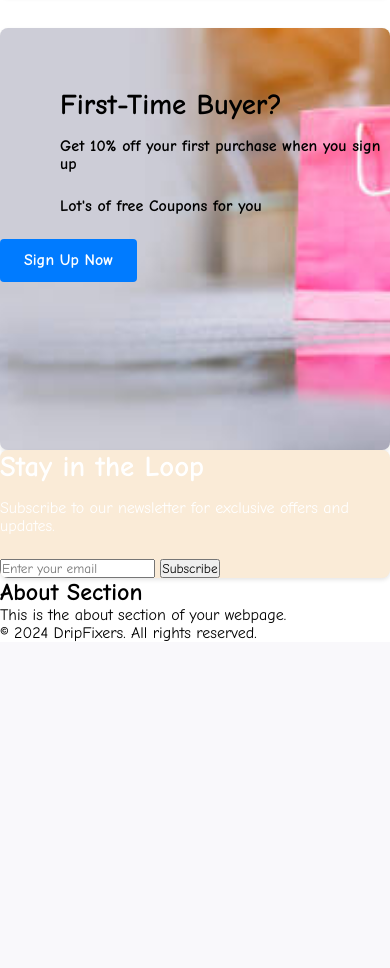
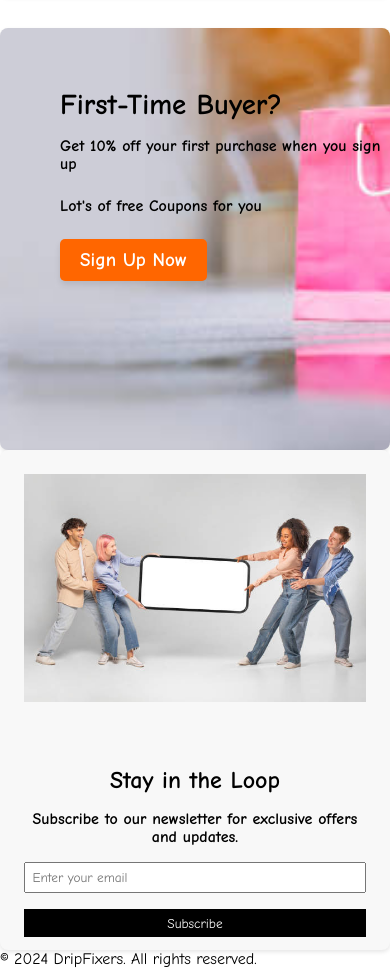
Before and after one commit to fhayvy/alx-se-foundations-portfolio-project, a Flask app: page / in a window 390 px wide. Shown: the part 2857-3825 px from the top of the page. Before the commit the page ends 3498 px from the top, so only its background shows below. Run offline with Flask 3, Linux system fonts and the light colour scheme.

Commit message:
Adjusted first time buyer button

```diff
--- a/website/static/css/index.css
+++ b/website/static/css/index.css
@@ -360,7 +360,101 @@ header {
 
 
 .newsletter {
-    background-color: antiquewhite;
+    display: flex;
+    flex-direction: row; /* Default: side-by-side layout */
+    padding: 2.5rem;
+    gap: 2.5rem;
+    align-items: center; /* Vertically center the content */
+    justify-content: space-between; /* Add space between the image and text */
+}
+
+.newsletter img {
+    width: 50%; /* Set a default width for larger screens */
+    max-width: 100%;
+    height: auto; /* Maintain aspect ratio */
+}
+
+.newsletter div {
+    flex: 1; /* Allow the text section to grow */
+    display: flex;
+    flex-direction: column;
+    justify-content: center;
+}
+
+.newsletter div h2 {
+    color: black;
+    font-weight: 900;
+    font-size: 2rem;
+}
+
+.newsletter div p {
+    color: black;
+    font-weight: 700;
+    margin-bottom: 1rem;
+}
+
+.newsletter form {
+    display: flex;
+    flex-wrap: wrap;
+}
+
+.newsletter input[type="email"] {
+    padding: 0.5rem;
+    margin-right: 1rem;
+    flex: 1;
+}
+
+.newsletter button {
+    padding: 0.5rem 1rem;
+    background-color: black;
+    color: white;
+    border: none;
+    cursor: pointer;
+}
+
+/* Responsive styles */
+@media (max-width: 768px) {
+    .newsletter {
+        flex-direction: column; /* Stack the image and text vertically */
+        text-align: center; /* Center-align text for smaller screens */
+        padding: 1.5rem;
+    }
+
+    .newsletter img {
+        width: 100%; /* Make the image take full width on small screens */
+        margin-bottom: 1.5rem; /* Add space between the image and text */
+    }
+
+    .newsletter div h2 {
+        font-size: 1.75rem; /* Slightly smaller font size for medium screens */
+    }
+
+    .newsletter input[type="email"], .newsletter button {
+        width: 100%; /* Make input and button full width */
+        margin: 0 0 1rem 0;
+    }
+
+    .newsletter form {
+        flex-direction: column; /* Stack the input and button on top of each other */
+    }
+}
+
+@media (max-width: 480px) {
+    .newsletter div h2 {
+        font-size: 1.5rem; /* Further reduce font size for small screens */
+    }
+
+    .newsletter p {
+        font-size: 1rem; /* Adjust paragraph text size */
+    }
+
+    .newsletter input[type="email"] {
+        padding: 0.4rem;
+    }
+
+    .newsletter button {
+        padding: 0.4rem 0.8rem;
+    }
 }
 
 .first-time-buyer {
@@ -384,6 +478,31 @@ header {
     font-style: normal;
 }
 
+.first-time-buyer .cta-button {
+    display: inline-block; /* Ensures the button only takes up as much space as needed */
+    background-color: #ff6600; /* Button background color */
+    margin-left: 60px;
+    color: white; /* Text color */
+    padding: 10px 20px; /* Add padding to the button */
+    font-size: 1.2rem; /* Adjust font size */
+    font-weight: bold; /* Make text bold */
+    text-align: center; /* Center the text inside the button */
+    text-decoration: none; /* Remove underline from the link */
+    border-radius: 5px; /* Round corners */
+    box-shadow: 0 4px 6px rgba(0, 0, 0, 0.1); /* Subtle shadow */
+    transition: background-color 0.3s ease, box-shadow 0.3s ease; /* Smooth transitions */
+}
+
+.first-time-buyer .cta-button:hover {
+    background-color: #e65c00; /* Darken the button on hover */
+    box-shadow: 0 6px 8px rgba(0, 0, 0, 0.15); /* Increase shadow on hover */
+}
+
+.first-time-buyer .cta-button:active {
+    background-color: #cc5200; /* Even darker color on click */
+    box-shadow: none; /* Remove shadow when clicked */
+}
+
 @media (max-width: 768px) {
     .cta-flex-container {
         flex-direction: column;
--- a/website/templates/index.html
+++ b/website/templates/index.html
@@ -99,22 +99,25 @@
         <h2>First-Time Buyer?</h2>
         <p>Get 10% off your first purchase when you sign up</p>
         <p>Lot's of free Coupons for you</p>
-        <a href="{{ url_for('users.register_user') }}" class="cta-button">Sign Up Now</a>
+        <a href="{{ url_for('users.register') }}" class="cta-button">Sign Up Now</a>
     </section>
 
     <section class="cta-banner newsletter">
-        <h2>Stay in the Loop</h2>
+        <img src="{{ url_for('static', filename='images/test.jpg') }}" />
+        <div>
+            <h2>Stay in the Loop</h2>
         <p>Subscribe to our newsletter for exclusive offers and updates.</p>
         <form>
             <input type="email" placeholder="Enter your email">
             <button type="submit">Subscribe</button>
         </form>
+        </div>
     </section>
 
-    <section id="about">
+    <!--<section id="about">
         <h2>About Section</h2>
         <p>This is the about section of your webpage.</p>
-    </section>
+    </section>-->
 </main>
 
 <footer>
--- a/website/templates/login.html
+++ b/website/templates/login.html
@@ -19,7 +19,7 @@
             <input type="password" id="password" name="password" required>
         </div>
         <button type="submit">Login</button>
-        <p class="form-footer">Don't have an account? <a href="signup.html">Sign up</a></p>
+        <p class="form-footer">Don't have an account? <a href="{{ url_for('users.register') }}">Sign up</a></p>
     </form>
 </div>
 {% endblock content %}
--- a/website/templates/sign-up.html
+++ b/website/templates/sign-up.html
@@ -31,7 +31,7 @@
             <input type="password" id="confirm-password" name="password2" required>
         </div>
         <button type="submit">Sign Up</button>
-        <p class="form-footer">Already have an account? <a href="{{ url_for('users.login_user') }}">Login</a></p>
+        <p class="form-footer">Already have an account? <a href="{{ url_for('users.login') }}">Login</a></p>
     </form>
 </div>
 
```
Also changed, not shown: website/__init__.py (+13 -1 lines), website/users.py (+11 -4 lines), website/static/images/test.jpg (added).
